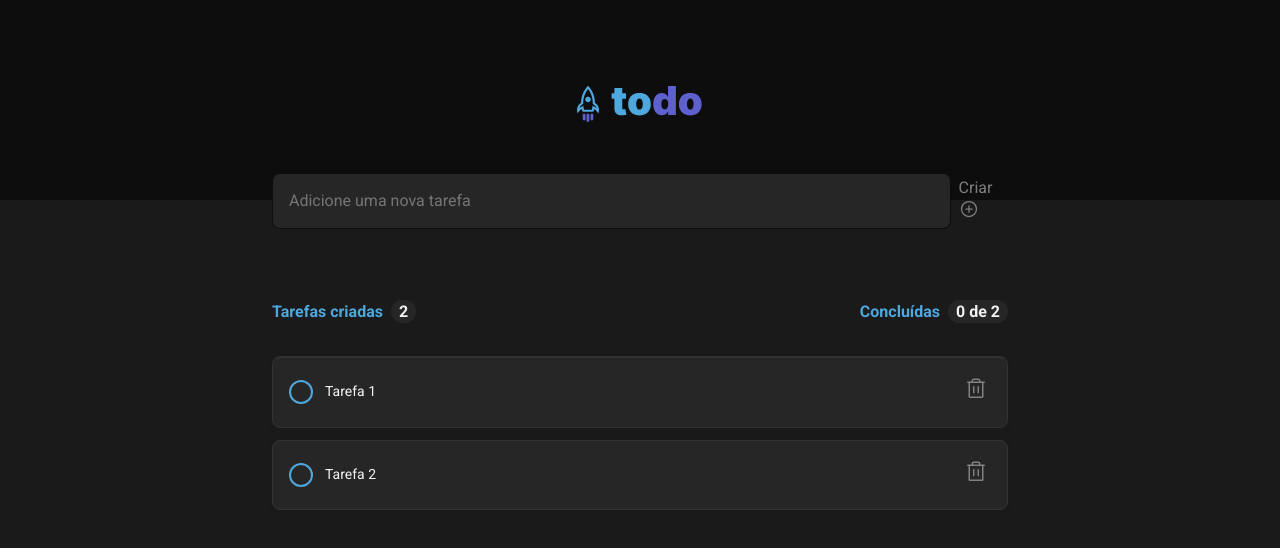
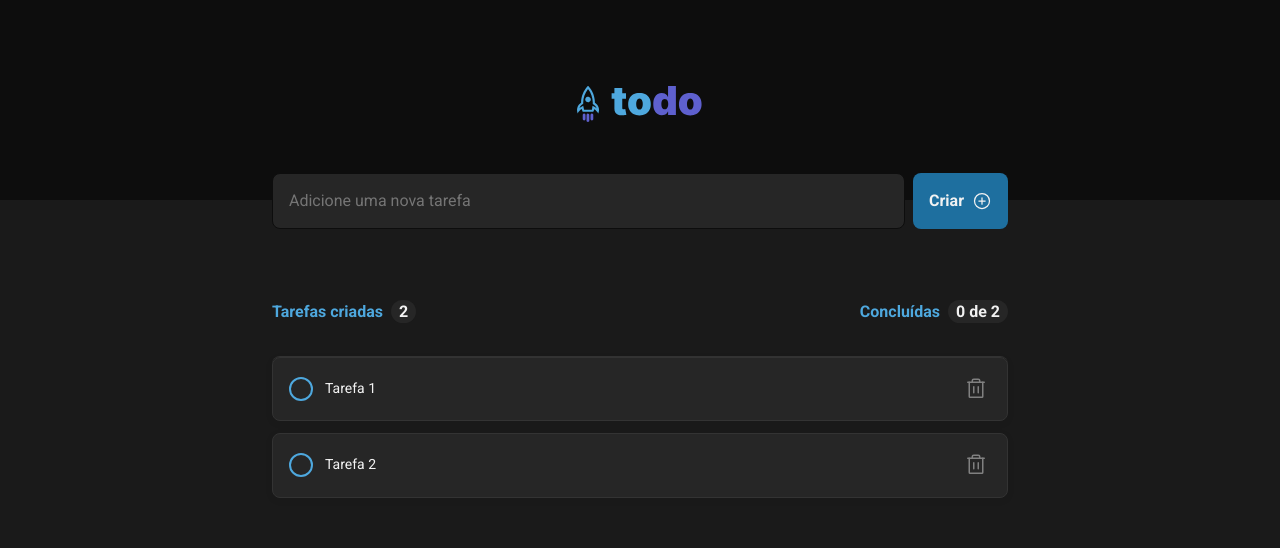
Before and after one commit to nicolasgti/desafio-react-erros-processo-vaga-front, a React (Vite) app: page / in a window 1280 px wide. Shown: the top 548 px of the page. Built offline with nearby package versions, Linux system fonts and the light colour scheme.

Commit message:
🐛 fix: global style button wrong set

```diff
--- a/src/global.css
+++ b/src/global.css
@@ -38,7 +38,3 @@ body, input, textarea, button {
   font-size: 1rem;
   line-height: 1.4;
 }
-
-html body button {
-  all: unset !important;
-}
```
